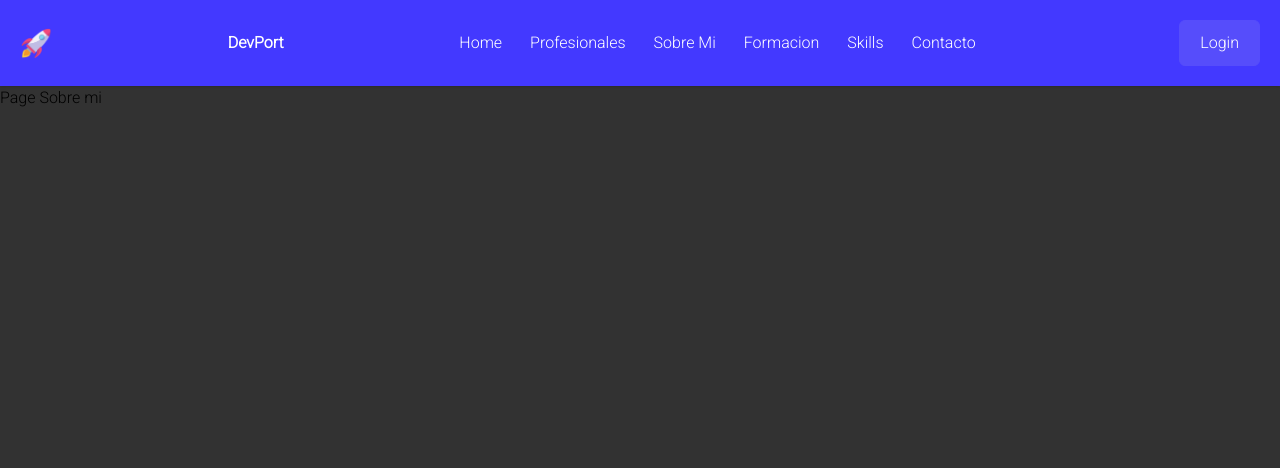
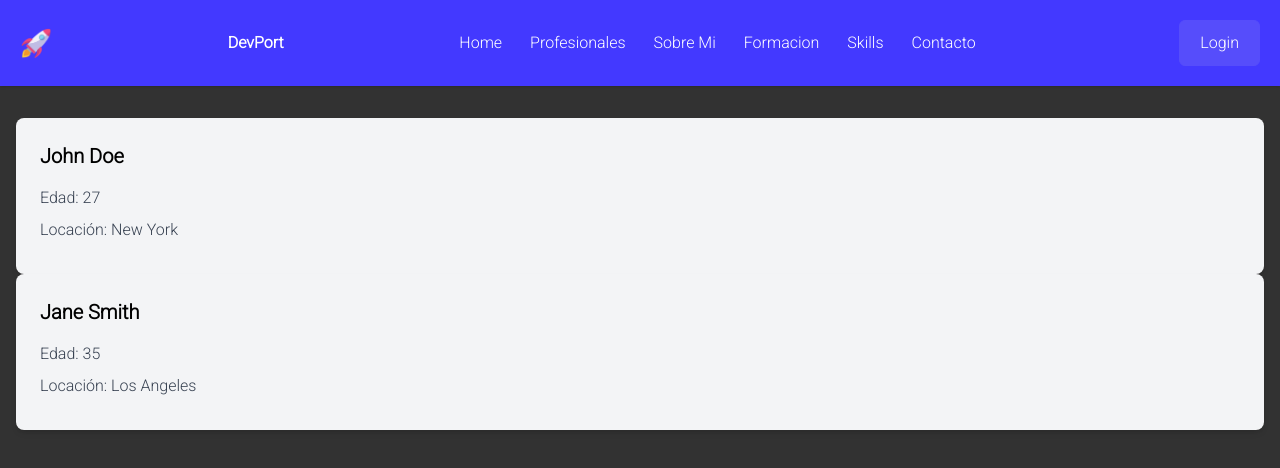
Before and after one commit to Cecimartinez/DevPort, a React (Vite) app: page /sobremi in a window 1280 px wide. Shown: the top 468 px of the page. Built offline with nearby package versions, Linux system fonts and the light colour scheme.

Commit message:
componentes formación y skills

```diff
--- a/src/Pages/Formacion/Formacion.jsx
+++ b/src/Pages/Formacion/Formacion.jsx
@@ -1,4 +1,4 @@
-import FormacionComponente from "../../componentes/Formacion/FormacionComponente";
+import FormacionComponente from "./Components/FormacionComponente"
 
 
 export const Formacion = () => {
--- a/src/componentes/Skills/Experience.jsx
+++ b/src/Pages/Skills/Components/Experience.jsx
@@ -1,11 +1,9 @@
-import html from "../../assets/html.png"
-import css from "../../assets/css.png";
-import javascript from "../../assets/javascript.png";
-import reactImage from "../../assets/react.png";
-import github from "../../assets/github.png";
-import tailwind from "../../assets/tailwind.png";
-import Python from "../../assets/Python.png"
-import Java from "../../assets/Java.png"
+import html from "../../../assets/html.png"
+import css from "../../../assets/css.png";
+import javascript from "../../../assets/javascript.png";
+import reactImage from "../../../assets/react.png";
+import github from "../../../assets/github.png";
+import tailwind from "../../../assets/tailwind.png";
 
 const Experience = () => {
   const softSkills = [
@@ -15,8 +13,6 @@ const Experience = () => {
     {id: 4,src: reactImage},
     {id: 5,src: tailwind},
     {id: 6,src: github},
-    {id: 7,src: Python},
-    {id: 8,src: Java}
   ];
 
   const hardSkills =[
--- a/src/Pages/Skills/Skills.jsx
+++ b/src/Pages/Skills/Skills.jsx
@@ -1,4 +1,4 @@
-import Experience from "../../componentes/Skills/Experience";
+import Experience from "./Components/Experience";
 
 export const Skills = () => {
   return (
--- /dev/null
+++ b/src/Pages/SobreMi/Components/PersonalInfo.jsx
@@ -0,0 +1,11 @@
+function PersonalInfo(props) {
+  return (
+    <div className="bg-gray-100 p-6 rounded-lg shadow-md">
+      <h2 className="text-xl font-bold mb-4">{props.name}</h2>
+      <p className="text-gray-700 text-base mb-2">Edad: {props.age}</p>
+      <p className="text-gray-700 text-base mb-2">Locación: {props.location}</p>
+    </div>
+  );
+}
+
+export default PersonalInfo;
--- a/src/Pages/SobreMi/SobreMi.jsx
+++ b/src/Pages/SobreMi/SobreMi.jsx
@@ -1,9 +1,11 @@
+import PersonalInfo from "./Components/PersonalInfo";
+
+
 export const SobreMi = () => {
   return (
-    <div>
-      <div>
-        <h2>Page Sobre mi</h2>
-      </div>
+    <div className="container mx-auto px-4 py-8">
+      <PersonalInfo name="John Doe" age="27" location="New York" />
+      <PersonalInfo name="Jane Smith" age="35" location="Los Angeles" />
     </div>
   );
 };
```
Also changed, not shown: src/Pages/Formacion/Components/FormacionComponente.jsx (renamed from src/componentes/Formacion/FormacionComponente.jsx), src/Pages/Formacion/Components/FormacionItem.jsx (renamed from src/componentes/Formacion/FormacionItem.jsx).
